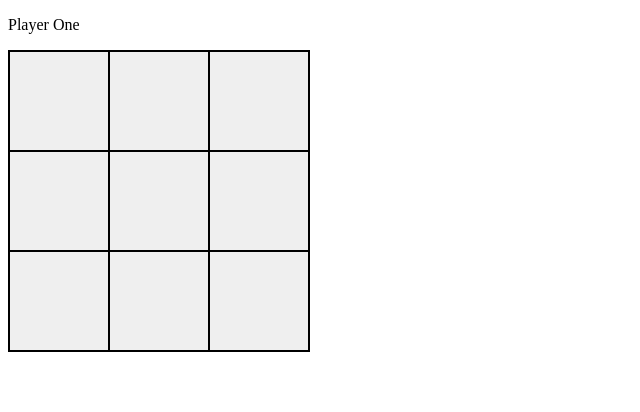
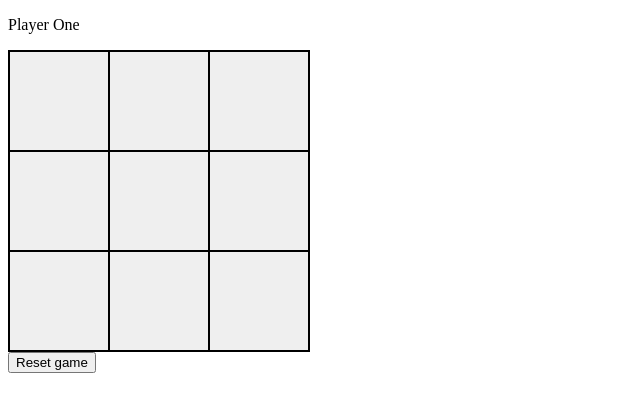
Before and after one commit to yomizana/tic-tac-toe, a plain HTML site: page index.html in a window 1280 px wide. Shown: the whole page, without its empty margins (0-640 px from the left). Drawn offline with Linux system fonts and the light colour scheme.

Commit message:
Add turn info and reset game button

```diff
--- a/index.html
+++ b/index.html
@@ -10,9 +10,13 @@
   </head>
   <body>
     <div class="player-info-container">
+      <p class="turn"></p>
       <p class="player-info"></p>
     </div>
     <div class="grid-container"></div>
+    <div class="reset-container">
+      <button class="reset-button">Reset game</button>
+    </div>
     <script src="script.js"></script>
   </body>
 </html>
```
